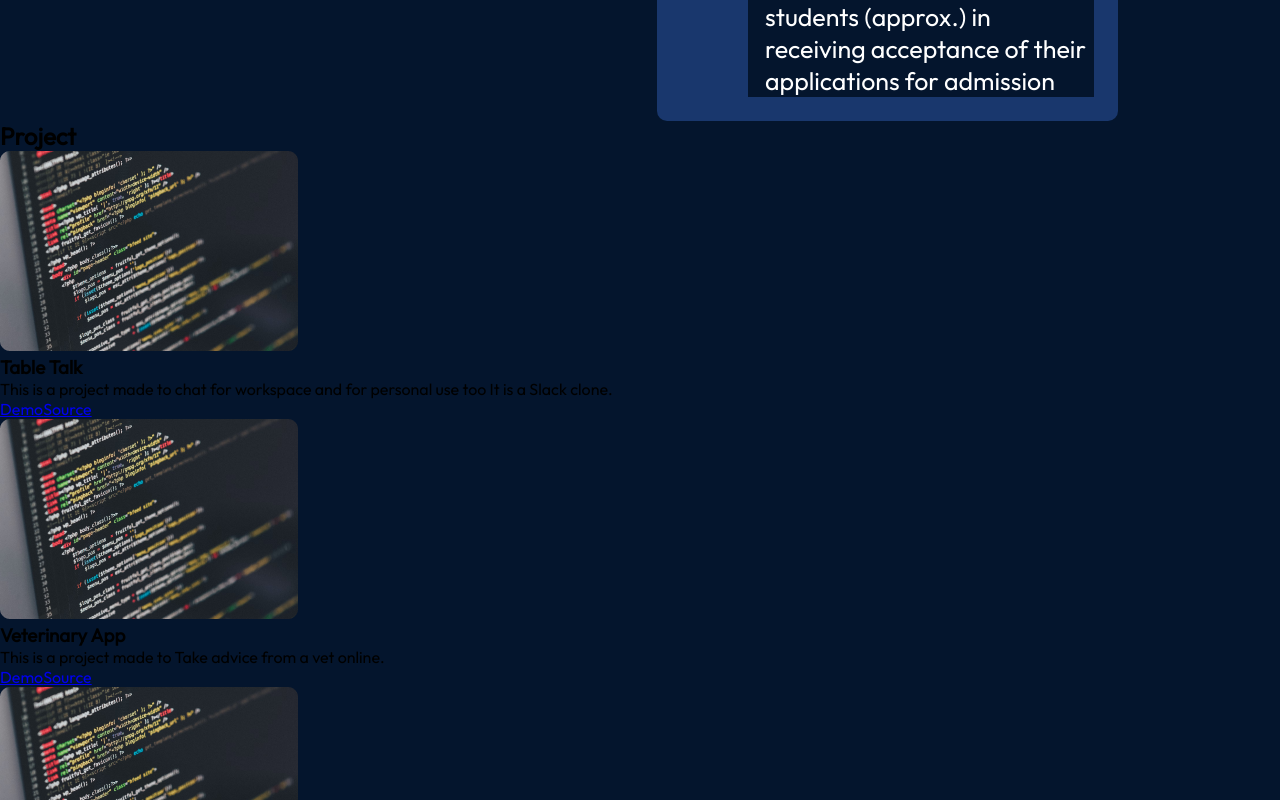
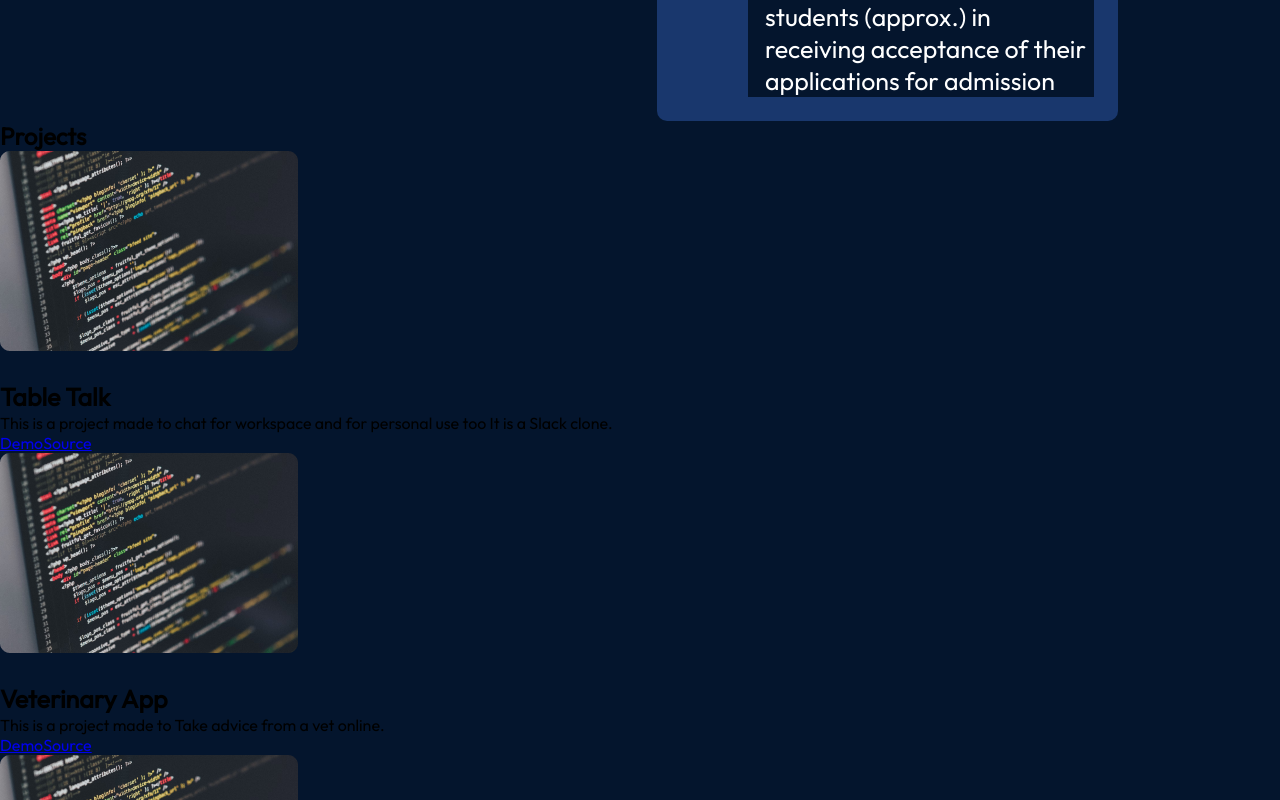
Before and after one commit to Dikshasharmaa/ResponsivePortfolio, a React (Create React App) app: page / in a window 1280 px wide. Shown: the part 3000-3800 px from the top of the page. Built offline with nearby package versions, Linux system fonts and the light colour scheme.

Commit message:
Added Css to project component

```diff
--- a/src/App.jsx
+++ b/src/App.jsx
@@ -3,7 +3,7 @@
 import {Hero} from "./components/Hero/Hero";
 import {About} from "./components/About/About";
 import {Experience} from "./components/Experience/Experience";
-import {Projects} from "./components/Projects/projects";
+import {Projects} from "./components/Projects/Project.jsx";
 
 function App() {
   return (
--- /dev/null
+++ b/src/components/Projects/Project.jsx
@@ -0,0 +1,24 @@
+import React from "react";
+import projects from "../data/projects.json";
+import { ProjectCard } from "./ProjectCard";
+import styles from "./Projects.modules.css";
+
+
+export const Projects=()=>{
+    return(
+        <section className={styles.container}>
+        <h2 className={styles.title}>
+            Projects
+        </h2>
+        <div className={styles.projects}>
+            {projects.map((project, id) => (
+                <ProjectCard key={id} project={project} />
+            ))}
+        </div>
+    </section>
+
+
+    );
+
+
+}
--- a/src/components/Projects/ProjectCard.module.css
+++ b/src/components/Projects/ProjectCard.module.css
@@ -0,0 +1,18 @@
+@import "../../vars.css";
+
+.container{
+    display: flex;
+    flex-direction: column;
+    border-radius: 10px;
+    background: linear-gradient(100deg, #576cbc 0%, #132a53 100%);
+    box-shadow: 0 16px 14px 0 #04152d;
+    padding: 18px 24px;
+    max-width: 345px;
+}
+.image{
+    margin-bottom: 26px;
+}
+.title{
+    font-size: 25px;
+    font-weight: 700;
+}
--- a/src/components/Projects/projects.jsx
+++ /dev/null
@@ -1,24 +0,0 @@
-import React from "react";
-import projects from "../data/projects.json";
-import { ProjectCard } from "./ProjectCard";
-import styles from "./projects.modules.css";
-
-export const Projects=()=>{
-    return(
-        <section className={styles.conatiner}>
-            <h2 className={styles.title}>
-                Project
-            </h2>
-            <div className={styles.projects}>
-                {projects.map((project, id)=>{
-                    return (
-                        <ProjectCard key ={id} project={project}></ProjectCard>
-                    );
-                })}
-            </div>
-        </section>
-
-    );
-
-
-}
--- a/src/components/Projects/projects.modules.css
+++ b/src/components/Projects/projects.modules.css
@@ -1,5 +1,25 @@
 @import "../../vars.css";
 
-.conatiner{
+.container {
+    margin-top: 76px;
+    color: var(--color-text);
+    margin-left: 10%;
+    margin-right: 10%;
+  }
 
-}
+  .title {
+    font-size: 35px;
+    font-weight: 700;
+    letter-spacing: 1.75px;
+    text-transform: uppercase;
+  }
+  .projects{
+    margin-top: 37px;
+    display: flex;
+    flex-direction: row;
+    flex-wrap: wrap;
+    align-items: center;
+    justify-content: center;
+    gap: 15px;
+    width: 100%;
+  }
```
